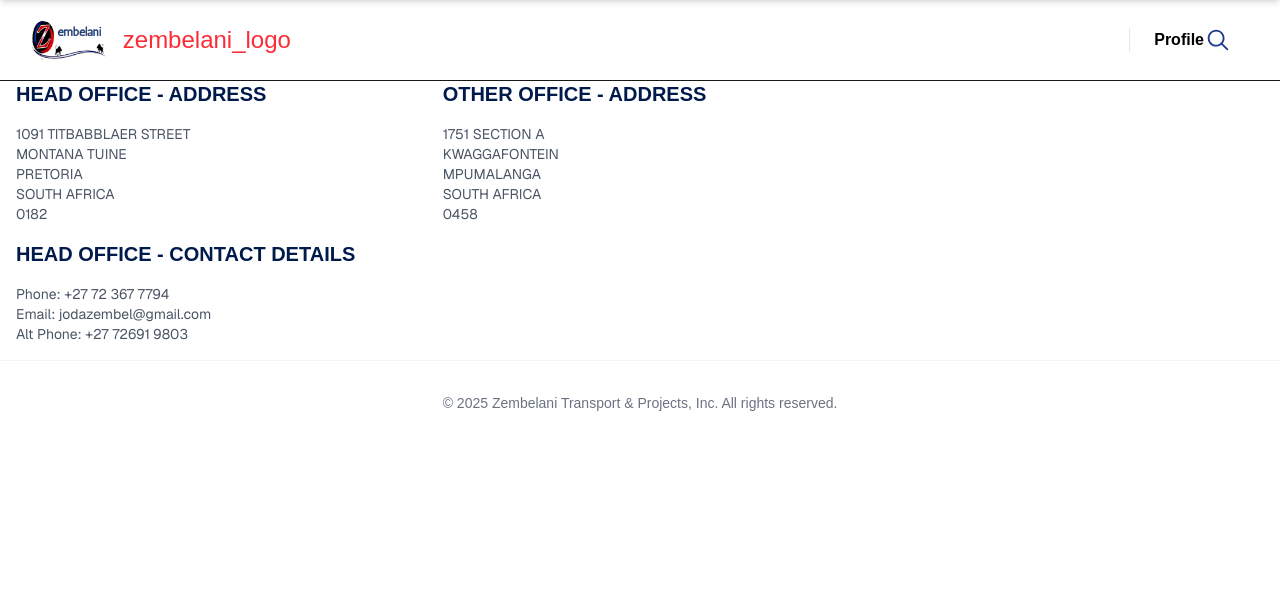
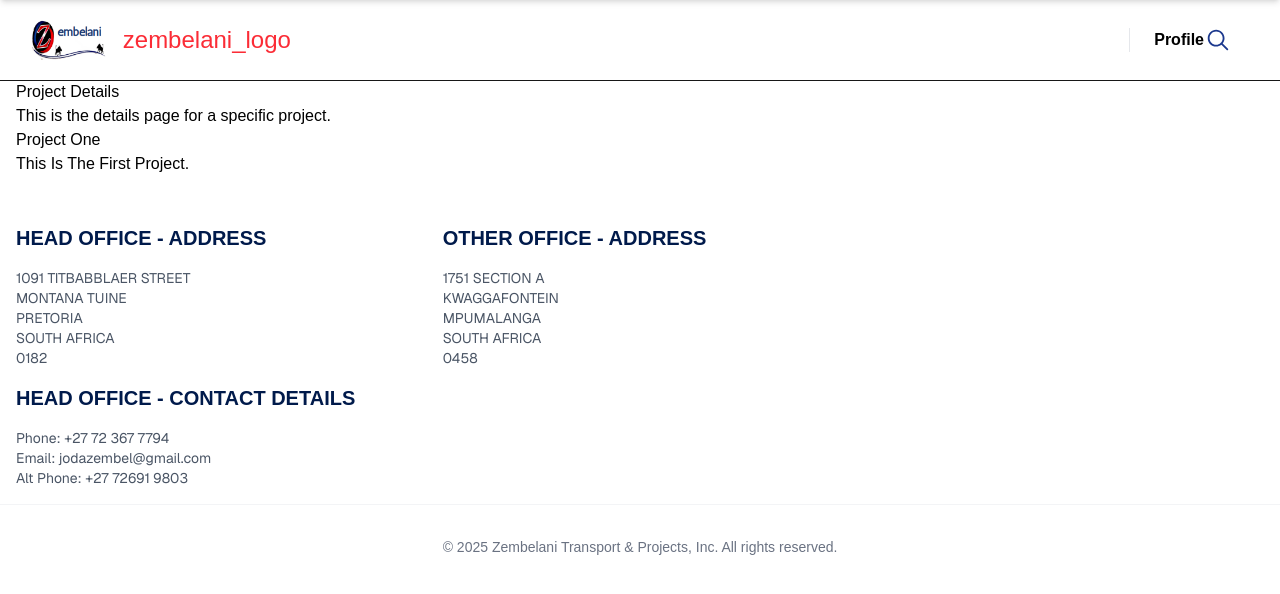
Before and after one commit to M9china/zembelani, a Next.js app: page /portfolio/1 in a window 1280 px wide. Shown: the top 594 px of the page. Built offline with nearby package versions, Linux system fonts and the light colour scheme.

Commit message:
feat(Portfolio): implement Portfolio component and update project images

```diff
--- a/src/app/portfolio/[...details]/page.tsx
+++ /dev/null
@@ -1,8 +0,0 @@
-export default function DetailsPage() {
-    return (
-        <main>
-            <h1>Project Details</h1>
-            <p>This is the details page for a specific project.</p>
-        </main>
-    );
-}
--- /dev/null
+++ b/src/app/portfolio/[id]/page.tsx
@@ -0,0 +1,26 @@
+import { ProjectsStatic } from "@/components";
+
+interface Props {
+    params: {
+        id: string;
+    };
+}
+
+export default function DetailsPage({ params }: Props) {
+    const projectId = parseInt(params.id);
+    const project = ProjectsStatic.find((proj) => proj.id === projectId);
+    return (
+        <main className="container mx-auto p-4 pt-[5rem] bg-white text-black">
+            <h1>Project Details</h1>
+            <p>This is the details page for a specific project.</p>
+            { project ? (
+                <div>
+                    <h2>{project.title}</h2>
+                    <p>{project.description}</p>
+                </div>
+            ) : (
+                <p>Project not found.</p>
+            )}
+        </main>
+    );
+}
--- a/src/app/portfolio/page.tsx
+++ b/src/app/portfolio/page.tsx
@@ -1,46 +1,7 @@
-import { ProjectsStatic } from "@/components";
-import Link from "next/dist/client/link";
-import Image from "next/image";
+import { Portfolio } from "@/components";
 
 export default function ProjectsPage() {
   return (
-    <main className="bg-gray-50 min-h-screen py-[5rem]">
-      <h1 className="text-4xl gap-2 px-4 font-bold text-[#001A4B] mb-8">
-        Our <br/>Projects
-      </h1>
-      <div className="px-8 space-y-4">
-        <p className="text-gray-900 text-lg">
-          Below is a selection of projects we have worked on:
-        </p>
-        <Link
-          className="text-white bg-blue-900 text-xs font-bold py-2 px-4 rounded"
-          href="/contact-us"
-        >
-          CONTACT US NOW
-        </Link>
-      </div>
-      <div className="mt-16">
-        {ProjectsStatic.map((project, id) => (
-          <div className="mx-8 mb-12 shadow-2xl shadow-[#001A4B]" key={id}>
-            <Link
-              href={`/projects/${id}`}
-              className="shadow-2xl shadow-gray-300 "
-            >
-              <Image
-                className="w-full h-[11rem] rounded-t-2xl object-cover"
-                alt={project.title}
-                width={1920}
-                height={1080}
-                src={project.imageUrl}
-              />
-              <p className="text-white bg-[#001A4B] font-bold py-6 px-4 text-2xl">
-                {" "}
-                {project.description}
-              </p>
-            </Link>
-          </div>
-        ))}
-      </div>
-    </main>
+    <Portfolio/>
   );
 }
--- a/src/components/projects/OurProjects.tsx
+++ b/src/components/projects/OurProjects.tsx
@@ -38,7 +38,7 @@ export const ProjectsComponent = () => {
         </div>
         <div className="absolute px-4 bottom-8">
             <Link
-              href={project.projectUrl}
+              href={`portfolio/${project.id}`}
               className="text-white font-semibold text-lg"
             >
               VIEW PROJECT
--- /dev/null
+++ b/src/components/projects/Portfolio.tsx
@@ -0,0 +1,47 @@
+import Link from "next/link";
+import Image from "next/image";
+import { ProjectsStatic } from "./ProjectsStatic";
+
+export const Portfolio = () => {
+
+    return (
+        <main className="bg-gray-50 min-h-screen py-[5rem]">
+      <h1 className="text-4xl gap-2 px-4 font-bold text-[#001A4B] mb-8">
+        Our <br/>Projects
+      </h1>
+      <div className="px-8 space-y-4">
+        <p className="text-gray-900 text-lg">
+          Below is a selection of projects we have worked on:
+        </p>
+        <Link
+          className="text-white bg-blue-900 text-xs font-bold py-2 px-4 rounded"
+          href="/contact-us"
+        >
+          CONTACT US NOW
+        </Link>
+      </div>
+      <div className="mt-16">
+        {ProjectsStatic.map((project, id) => (
+          <div className="mx-8 mb-12 shadow-2xl shadow-[#001A4B]" key={id}>
+            <Link
+              href={`/portfolio/${project.id}`}
+              className="shadow-2xl shadow-gray-300 "
+            >
+              <Image
+                className="w-full h-[11rem] rounded-t-2xl object-cover"
+                alt={project.title}
+                width={1920}
+                height={1080}
+                src={project.imageUrl}
+              />
+              <p className="text-white bg-[#001A4B] font-bold py-6 px-4 text-2xl">
+                {" "}
+                {project.description}
+              </p>
+            </Link>
+          </div>
+        ))}
+      </div>
+    </main>
+    )
+}
--- a/src/components/projects/ProjectsStatic.ts
+++ b/src/components/projects/ProjectsStatic.ts
@@ -18,14 +18,14 @@ export const ProjectsStatic: Project[] = [
     id: 2,
     title: "Project Two",
     description: "This is the second project.",
-    imageUrl: "/images/project2.jpg",
+    imageUrl: "/projects/drainage.png",
     projectUrl: "",
   },
   {
     id: 3,
     title: "Project Three",
     description: "This is the third project.",
-    imageUrl: "/images/project3.jpg",
+    imageUrl: "/projects/pressure_pump.png",
     projectUrl: "",
   }
 ];
--- a/src/components/projects/index.ts
+++ b/src/components/projects/index.ts
@@ -1,2 +1,3 @@
 export * from "./OurProjects";
 export * from './ProjectsStatic';
+export * from './Portfolio';
```
Also changed, not shown: 2 other files (tests, documents, lock files or other folders).
